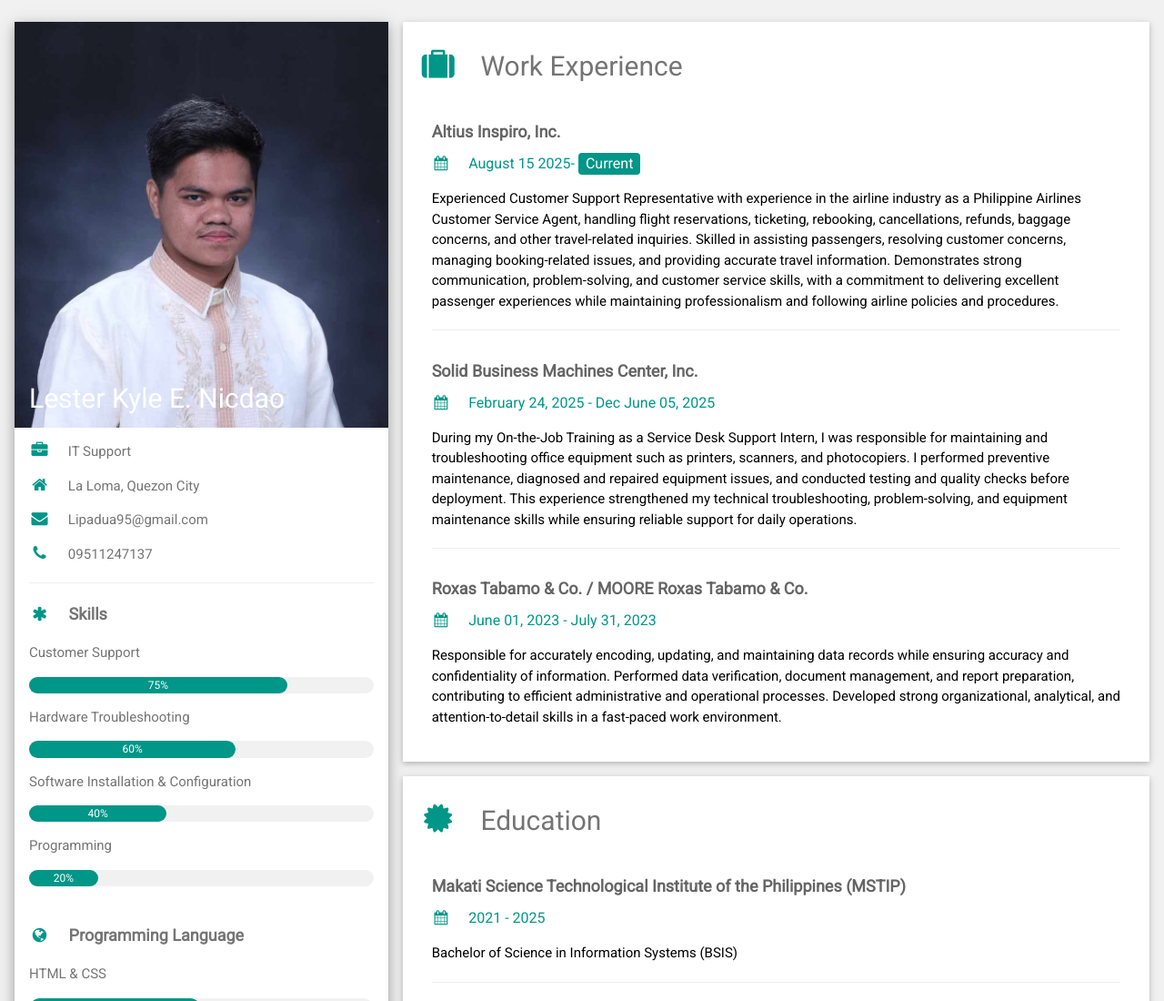
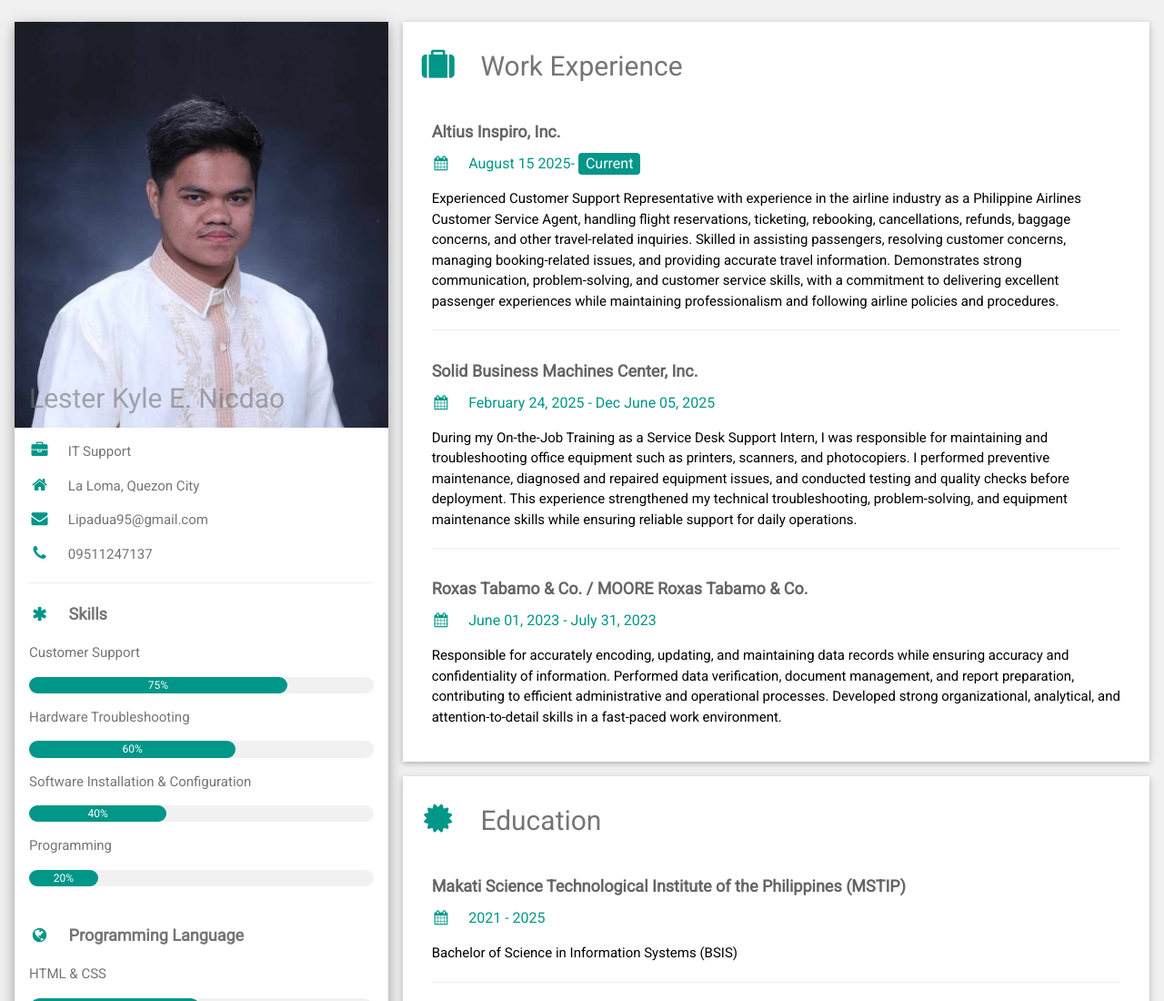
Before and after one commit to wizziekyle/Porfolio_CV, a plain HTML site: page index.html in a window 1280 px wide. Shown: the top 1100 px of the page at 91% size. Drawn offline with nearby package versions, Linux system fonts and the light colour scheme.

Commit message:
Update index.html

```diff
--- a/index.html
+++ b/index.html
@@ -31,7 +31,7 @@
 <img src="/Porfolio_CV/kylegradpic.jpeg" style="width:100%" alt="Kyle Nicdao"> <!-- Image for CV-->
 
 <div class="w3-display-bottomleft w3-container w3-text-black">
-<h2 class="w3-text-white">  Lester Kyle E. Nicdao</h2> <!-- Header Name for CV-->
+<h2 class="w3-text-grey" style="opacity: 0.6;">  Lester Kyle E. Nicdao</h2> <!-- Header Name for CV-->
 </div>
 
 </div>
```
